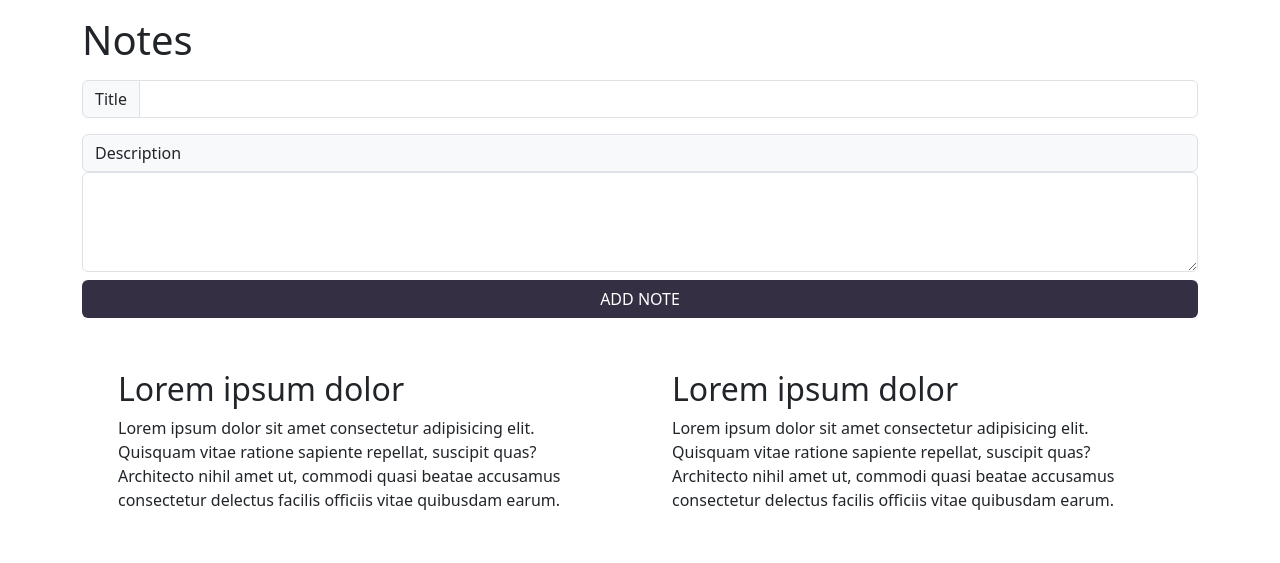
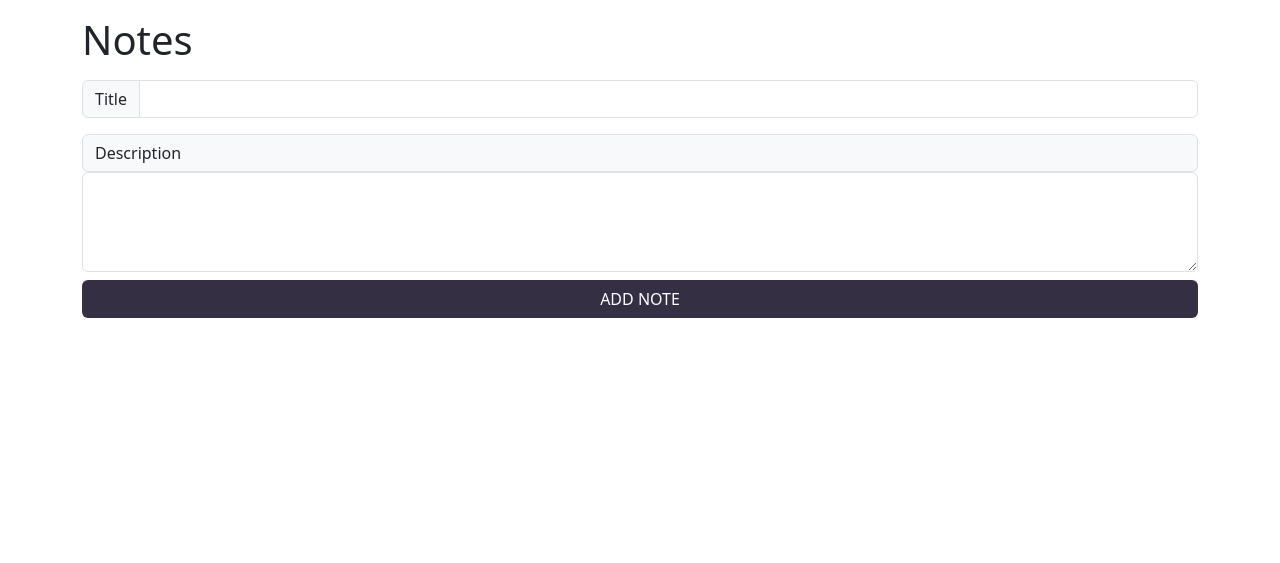
Before and after one commit to saumil8200/Notes, a plain HTML site: page index.html in a window 1280 px wide. Drawn offline with nearby package versions, Linux system fonts and the light colour scheme.

Commit message:
refactored

```diff
--- a/index.html
+++ b/index.html
@@ -28,7 +28,7 @@
             <button type="button" id="addNote" class="btn btn-submit mb-3">ADD NOTE</button>
         </div>
         <div class="notes-container row m-1" id="notesContainer">
-            <div class="note-card col-md-6">
+            <!-- <div class="note-card col-md-6">
                 <h2>Lorem ipsum dolor</h2>
                 <p>
                     Lorem ipsum dolor sit amet consectetur adipisicing elit. Quisquam vitae ratione sapiente repellat, suscipit quas? Architecto nihil amet ut, commodi quasi beatae accusamus consectetur delectus facilis officiis vitae quibusdam earum.
@@ -39,7 +39,7 @@
                 <p>
                     Lorem ipsum dolor sit amet consectetur adipisicing elit. Quisquam vitae ratione sapiente repellat, suscipit quas? Architecto nihil amet ut, commodi quasi beatae accusamus consectetur delectus facilis officiis vitae quibusdam earum.
                 </p>
-            </div>
+            </div> -->
         </div>
     </div>
 
```
